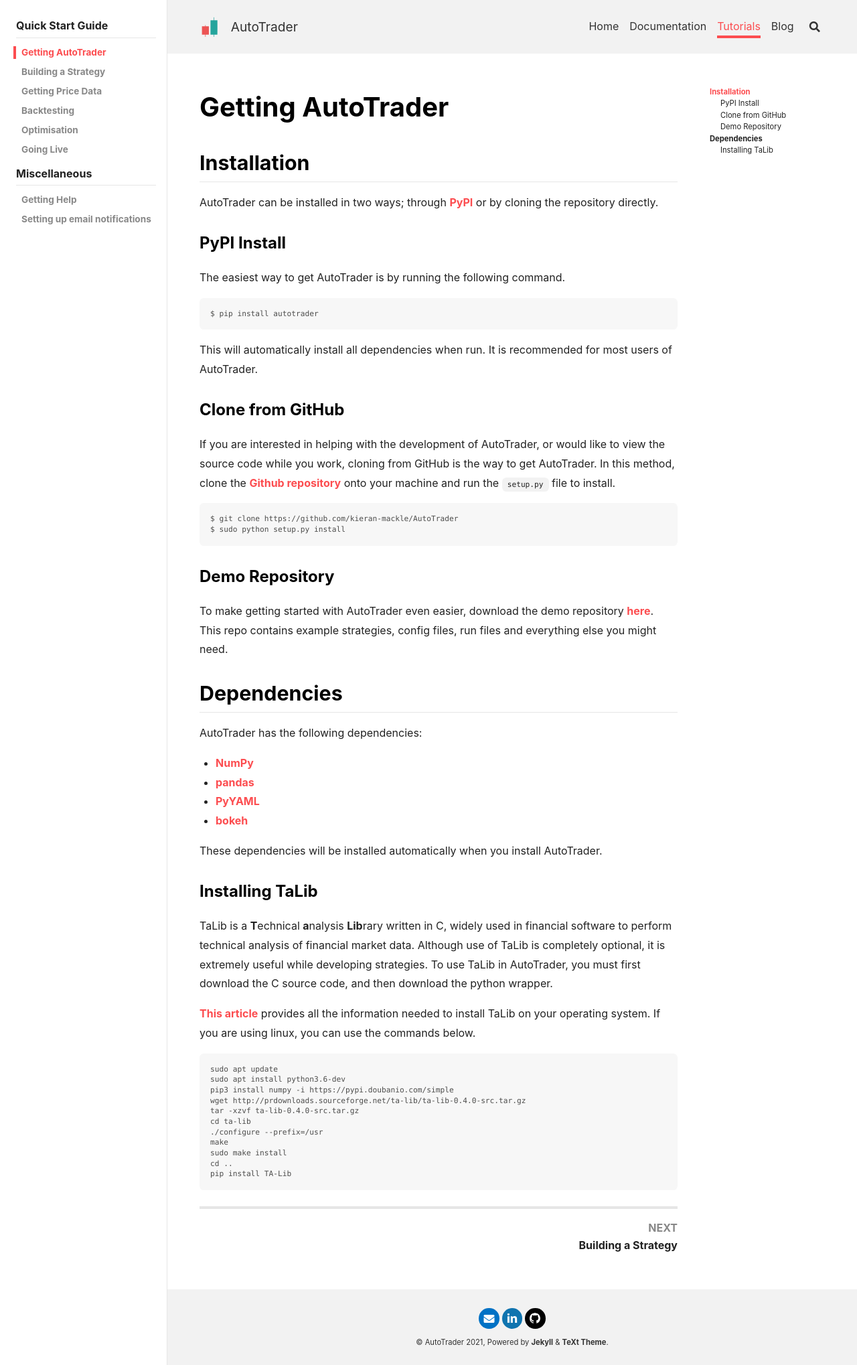
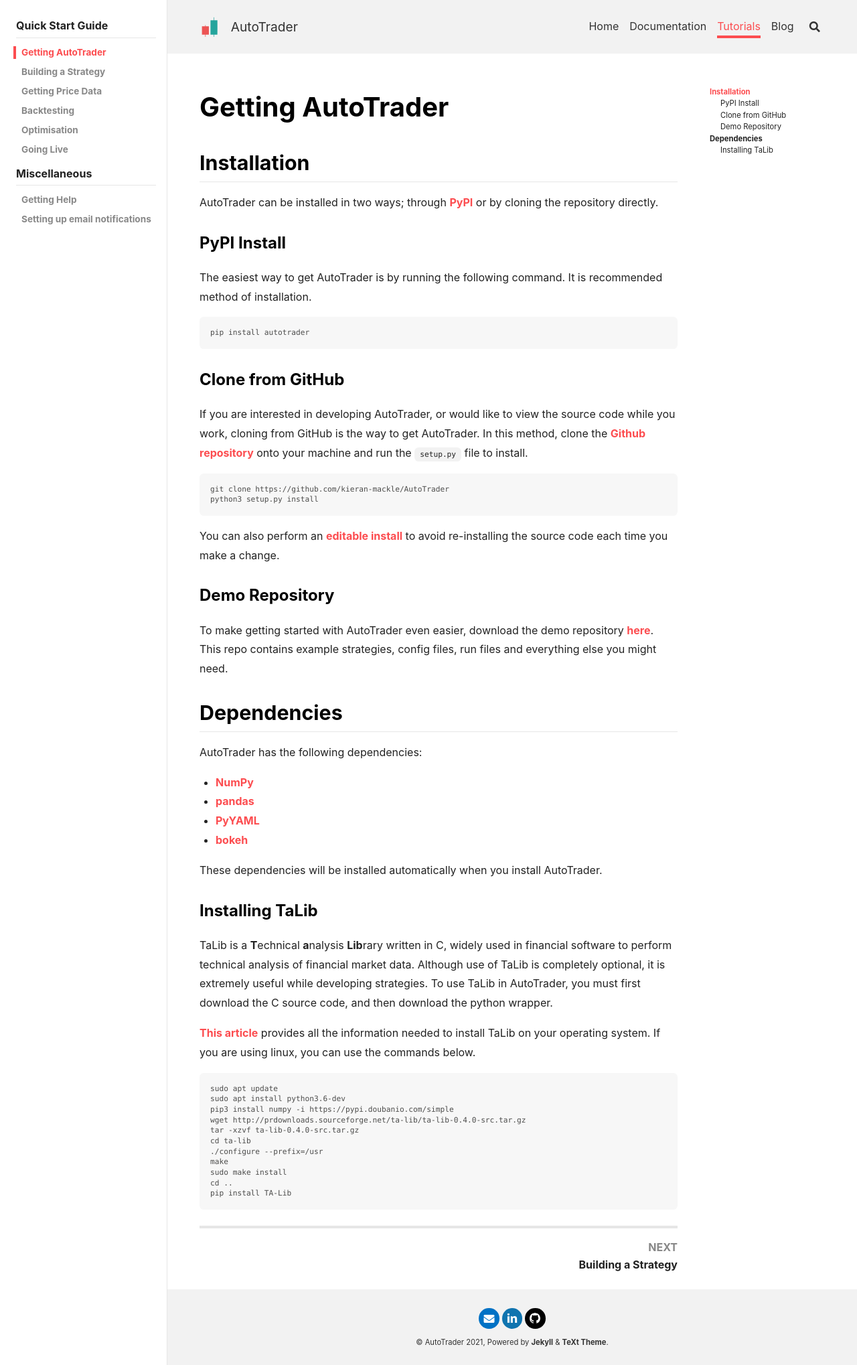
Before and after one commit to kieran-mackle/AutoTrader, a Jekyll site: the page built from content/_tutorials/1.1-getting-autotrader.md, in a window 1280 px wide. Shown: the whole page at 67% size. Built offline with Jekyll 4.4.1, drawn with Linux system fonts in a browser that asks for light colours; nearby versions of some CDN libraries.

Commit message:
docs: updated install instructions

````diff
--- a/content/_tutorials/1.1-getting-autotrader.md
+++ b/content/_tutorials/1.1-getting-autotrader.md
@@ -9,24 +9,26 @@
 AutoTrader can be installed in two ways; through [PyPI](https://pypi.org/) or by cloning the repository directly.
 
 ### PyPI Install
-The easiest way to get AutoTrader is by running the following command.
+The easiest way to get AutoTrader is by running the following command. It is recommended method of installation.
 
 ```
-$ pip install autotrader
+pip install autotrader
 ```
-
-This will automatically install all dependencies when run. It is recommended for most users of AutoTrader.
 
 
 ### Clone from GitHub
-If you are interested in helping with the development of AutoTrader, or would like to view the source code while you
-work, cloning from GitHub is the way to get AutoTrader. In this method, clone the
-[Github repository](https://github.com/kieran-mackle/AutoTrader) onto your machine and run the `setup.py` file to install.
+If you are interested in developing AutoTrader, or would like to view the source code while you work, cloning from
+GitHub is the way to get AutoTrader. In this method, clone the [Github repository](https://github.com/kieran-mackle/AutoTrader)
+onto your machine and run the `setup.py` file to install.
 
 ```
-$ git clone https://github.com/kieran-mackle/AutoTrader
-$ sudo python setup.py install
+git clone https://github.com/kieran-mackle/AutoTrader
+python3 setup.py install
 ```
+
+You can also perform an [editable install](https://www.python.org/dev/peps/pep-0660/) to avoid re-installing the source code
+each time you make a change.
+
 
 ### Demo Repository
 To make getting started with AutoTrader even easier, download the demo repository [here](https://github.com/kieran-mackle/autotrader-demo).
````
